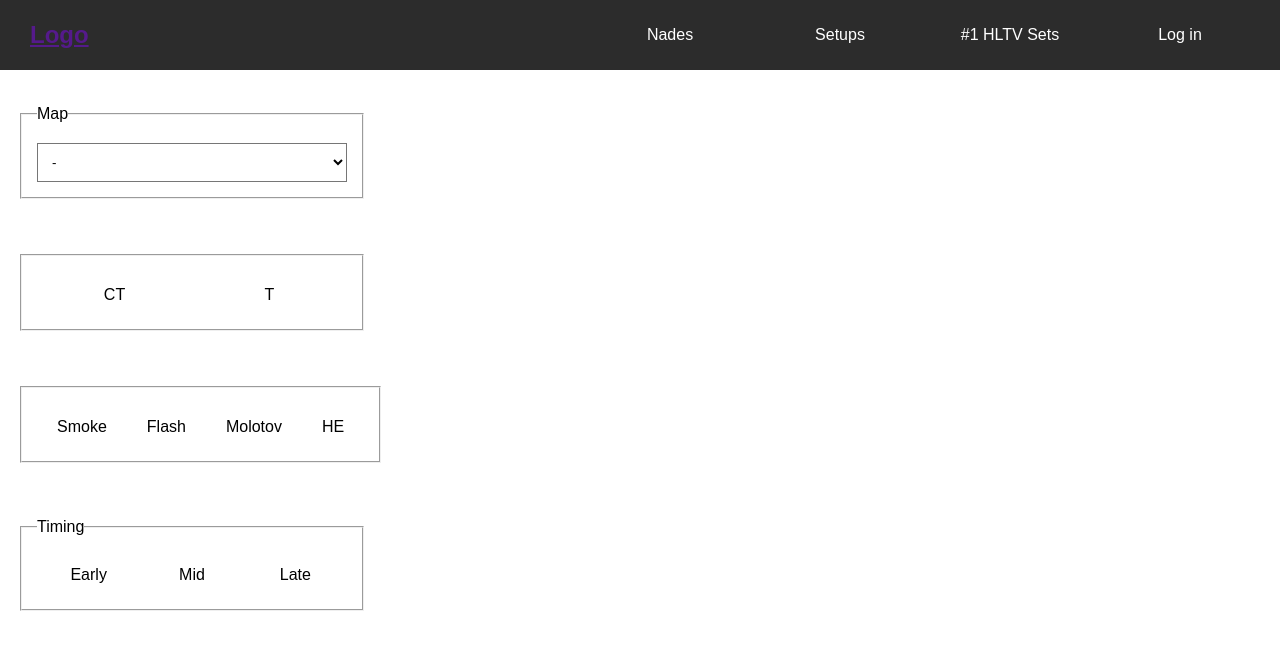
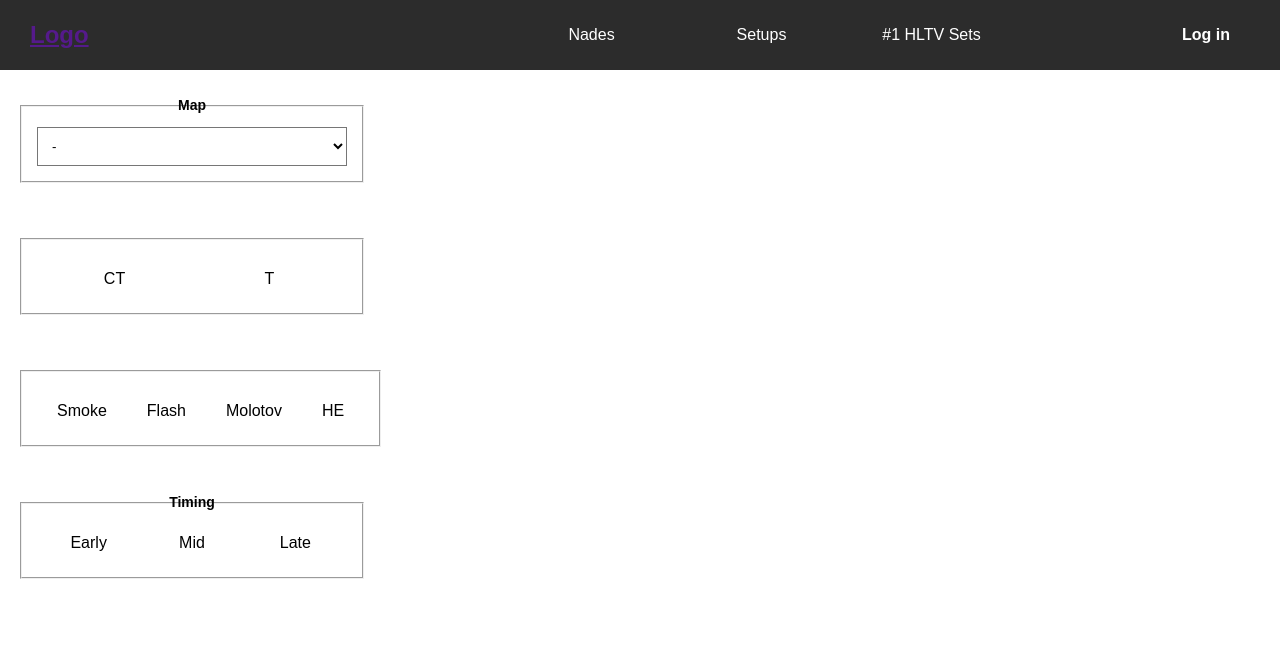
Before and after one commit to zteewt/smartnades, a Python web app: template templates/base.html in a window 1280 px wide. Shown: the top 650 px of the page. Run offline with Jinja, Linux system fonts and the light colour scheme; the template is opened without the code that fills it, so the values that code supplies are empty.

Commit message:
Static_global v0.2(css only)

```diff
--- a/static/global/css/components.css
+++ b/static/global/css/components.css
@@ -6,13 +6,24 @@
     padding: 20px;          /* Воздух внутри сайдбара */
 }
 
-/* Каждая группа фильтров - карточка */
+
 .filters-group {
     padding: 15px;
     padding: 20px 15px 15px 15px;
     margin-top: 15px; /* Место для legend */
+    position: relative;
 }
 
+.filters-group legend {
+    font-weight: bold;
+    padding: 0 10px;
+    position: absolute;
+    top: -10px;
+    left: 50%;
+    transform: translateX(-50%);
+    white-space: nowrap;
+    font-size: 14px;
+}
 
 /* Стили для select dropdown */
 .filter-select {
--- a/static/global/css/header.css
+++ b/static/global/css/header.css
@@ -2,8 +2,9 @@
 header {
     background-color: #2c2c2c;    /* Темнее body */
     padding: 0 30px;              /* Воздух слева-справа */
-    display: flex;                 /* Лого и nav в ряд */
-    justify-content: space-between; /* Лого слева, nav справа */
+    display: grid;                 /* Лого и nav в ряд */
+    justify-content: space-between;
+    grid-template-columns: 30% 1fr auto; /* Лого слева, nav справа */
     align-items: center;           /* По вертикали по центру */
 }
 
@@ -13,13 +14,14 @@ header {
     font-weight: bold;
     text-decoration: none;
     flex-shrink: 0;
+    justify-self: start;
 }
 
 /* Навигация */
 nav {
     display: flex;
     gap: 30px;                    /* Равные отступы между ссылками */
-    justify-content: flex-end;
+    justify-content: center;
     flex: 1;
 }
 
@@ -35,6 +37,28 @@ nav {
     max-width: 140px;
 }
 
+
 .nav-item:hover {
     background-color: #3c3c3c;    /* Подсветка при наведении */
 }
+
+
+.login {
+    justify-self: end; /* Прижимаем к правому краю */
+}
+
+.login a {
+    display: inline-block;
+    padding: 10px 20px;
+    text-decoration: none;
+    border-radius: 5px;
+    font-weight: bold;
+    transition: background-color 0.3s ease;
+    white-space: nowrap; /* Запрещаем перенос текста */
+    margin-left: 35px;
+    color: #fff;
+}
+
+.login a:hover {
+    background-color: #3c3c3c; /* Темнее при наведении */
+}
--- a/templates/base.html
+++ b/templates/base.html
@@ -13,8 +13,8 @@
             <a href="" class="nav-item" id="nades">Nades</a>
             <a href="" class="nav-item" id="setups">Setups</a>
             <a href="" class="nav-item" id="hltv">#1 HLTV Sets</a>
-            <a href="" class="nav-item" id="login">Log in</a>
         </nav>
+        <div class="login"><a href="">Log in</a></div>
     </header>
 
     <main>
```
